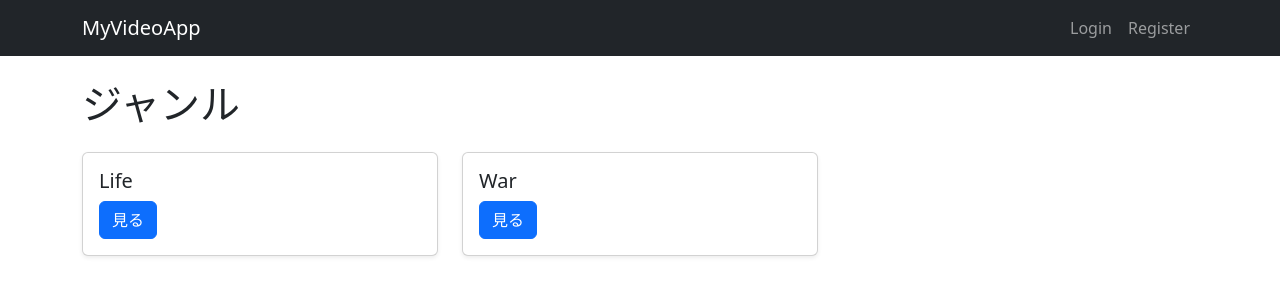
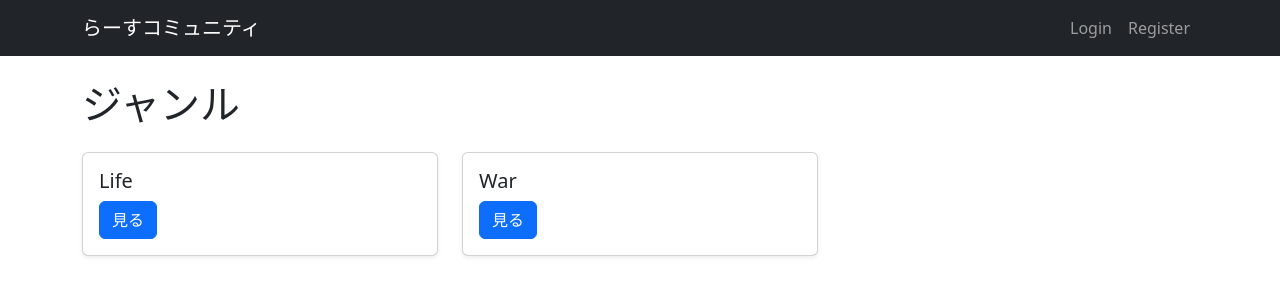
Before and after one commit to sodack2/rearth_youtube, a Flask app: page / in a window 1280 px wide. Shown: the top 300 px of the page. Run offline with Flask 3, Linux system fonts and the light colour scheme; data comes from the database, SQL or seed files in the repository.

Commit message:
Update base.html

```diff
--- a/templates/base.html
+++ b/templates/base.html
@@ -10,7 +10,7 @@
   <!-- ナビバー -->
   <nav class="navbar navbar-expand-lg navbar-dark bg-dark mb-4">
     <div class="container">
-      <a class="navbar-brand" href="{{ url_for('index') }}">MyVideoApp</a>
+      <a class="navbar-brand" href="{{ url_for('index') }}">らーすコミュニティ</a>
       <button class="navbar-toggler" type="button" data-bs-toggle="collapse" data-bs-target="#navbarNav">
         <span class="navbar-toggler-icon"></span>
       </button>
```
